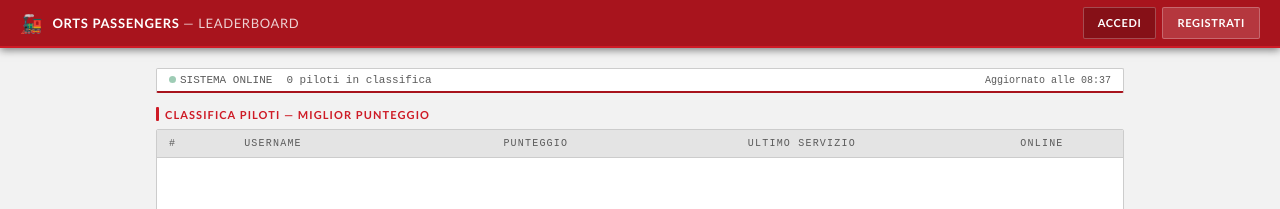
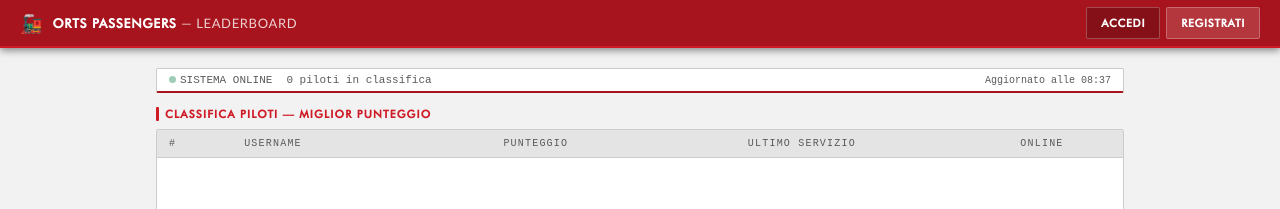
Before and after one commit to ricoterzo-orts/orts_passengers_server, a Flask app: page /leaderboard in a window 1280 px wide. Shown: the top 209 px of the page. Run offline with Flask 3, Linux system fonts and the light colour scheme; data that the repository does not hold is empty; some libraries are stand-ins or nearby versions; some web fonts are replaced.

Commit message:
Update leaderboard.html

```diff
--- a/templates/leaderboard.html
+++ b/templates/leaderboard.html
@@ -8,13 +8,15 @@
 <style>
 @font-face {
   font-family: 'Futura';
-  src: url('/static/futur.ttf') format('truetype');
+  src: url('/static/futur.woff2') format('woff2'),
+       url('/static/futur.ttf') format('truetype');
   font-weight: normal;
   font-style: normal;
 }
 @font-face {
   font-family: 'Futura';
-  src: url('/static/futura_medium_bt.ttf') format('truetype');
+  src: url('/static/futura_medium_bt.woff2') format('woff2'),
+       url('/static/futura_medium_bt.ttf') format('truetype');
   font-weight: 500;
   font-style: normal;
 }
```
